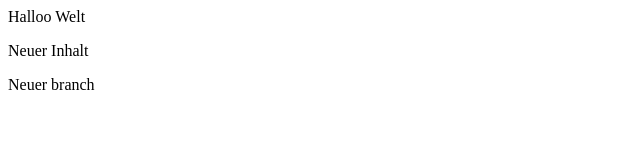
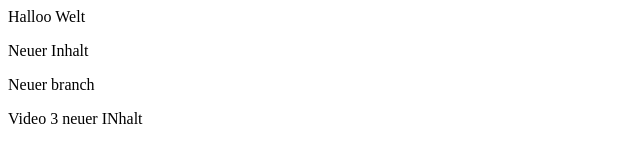
Before and after one commit to Johanna334/example, a plain HTML site: page index.html in a window 1280 px wide. Shown: the whole page, without its empty margins (0-640 px from the left). Drawn offline with Linux system fonts and the light colour scheme.

Commit message:
Latest feature

```diff
--- a/index.html
+++ b/index.html
@@ -1,3 +1,4 @@
 <p>Halloo Welt</p>
 <p>Neuer Inhalt</p>
 <p>Neuer branch</p>
+<p>Video 3 neuer INhalt</p>
```
